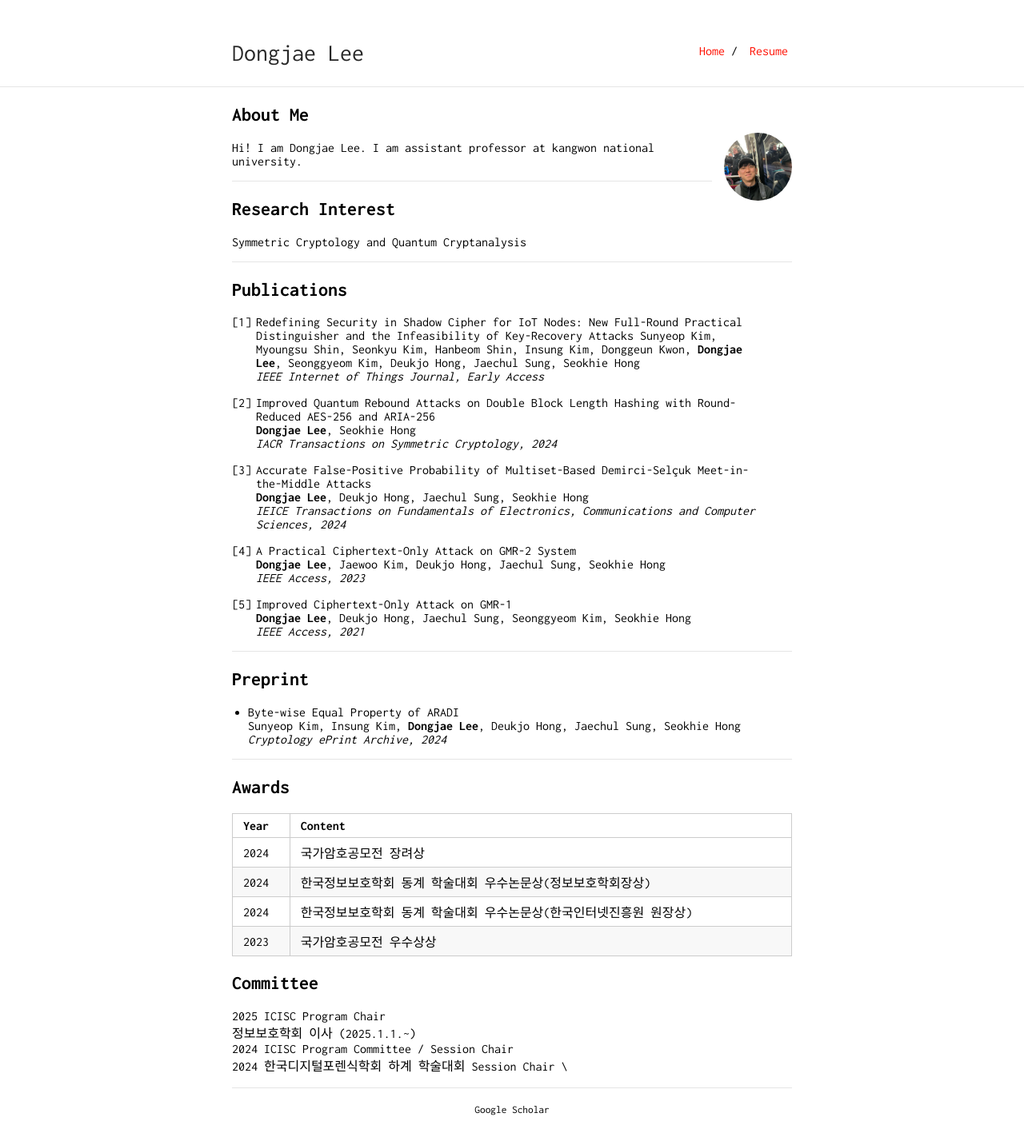
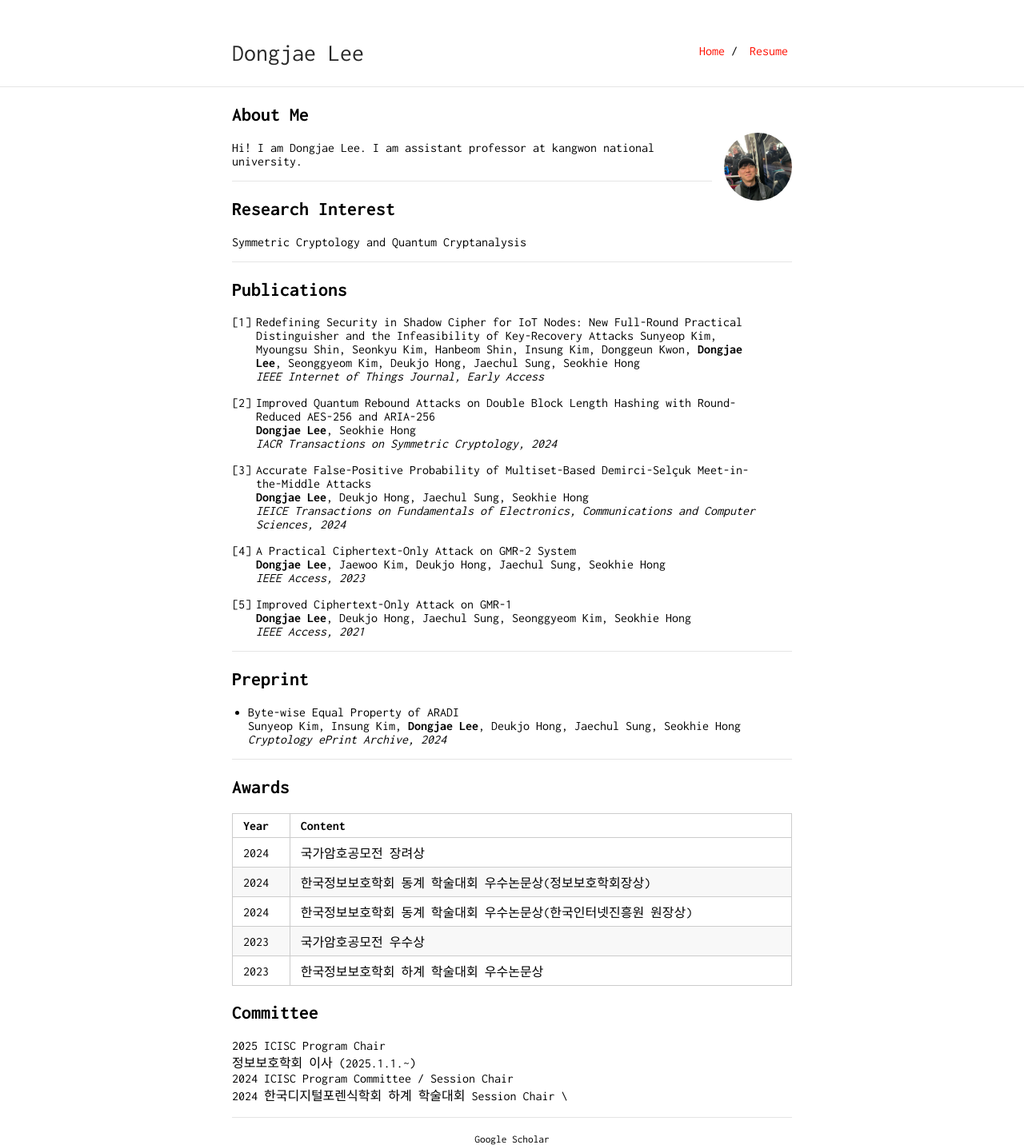
Before and after one commit to DongjaeLee-Dd2dD2/DongjaeLee-Dd2dD2.github.io, a Jekyll site: the page built from index.md, in a window 1280 px wide. Shown: the whole page at 80% size. Built offline with Jekyll 4.4.1, drawn with Linux system fonts in a browser that asks for light colours; our own code applies the rules of GitHub Pages for plain Markdown files; before the commit the page ends 1395 px from its top, so only the background shows below that.

Commit message:
Update index.md

```diff
--- a/index.md
+++ b/index.md
@@ -55,7 +55,8 @@ Year | Content
 2024 | 국가암호공모전 장려상
 2024 | 한국정보보호학회 동계 학술대회 우수논문상(정보보호학회장상)
 2024 | 한국정보보호학회 동계 학술대회 우수논문상(한국인터넷진흥원 원장상)
-2023 | 국가암호공모전 우수상상
+2023 | 국가암호공모전 우수상
+2023 | 한국정보보호학회 하계 학술대회 우수논문상
 
 ## Committee
 2025 ICISC Program Chair \\
```
